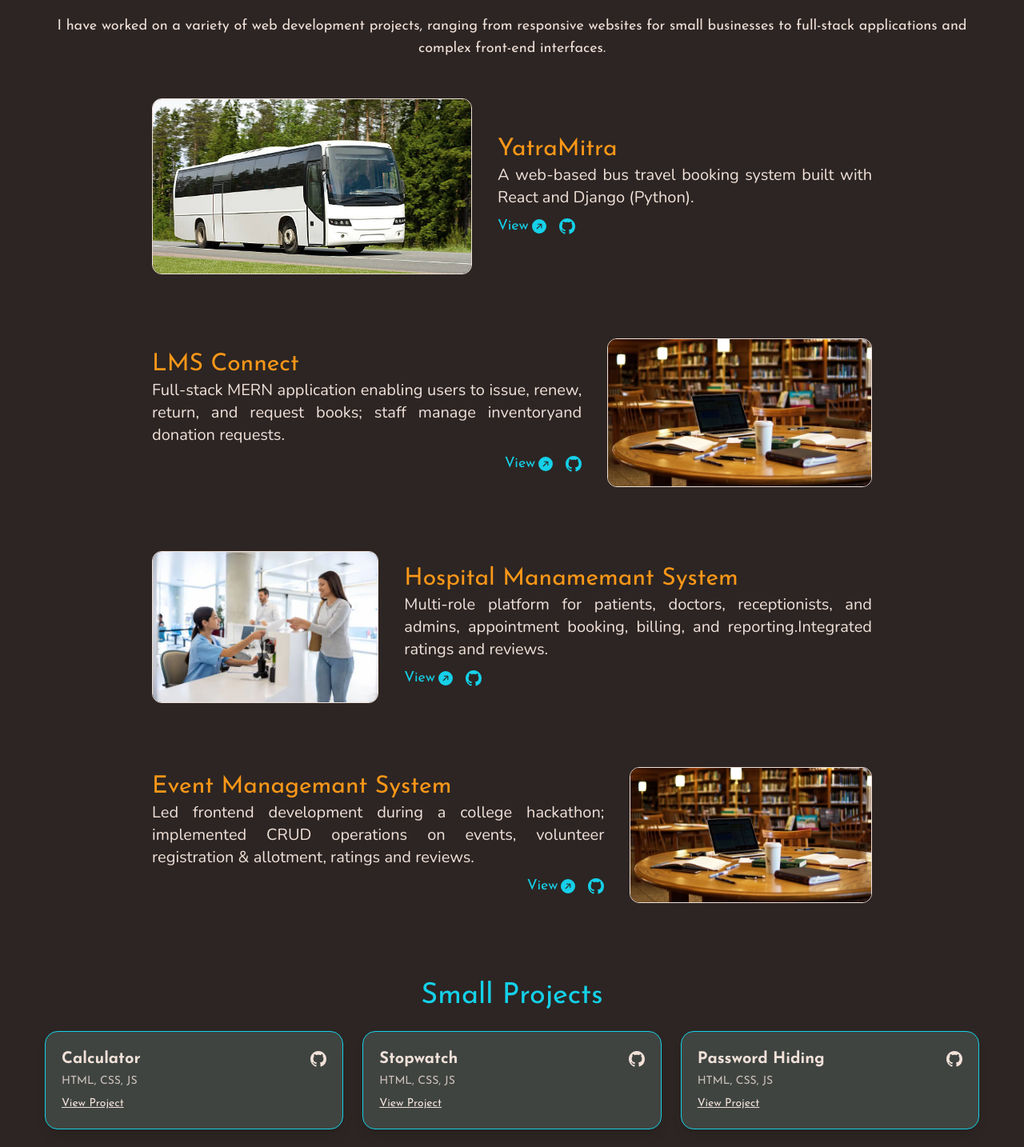
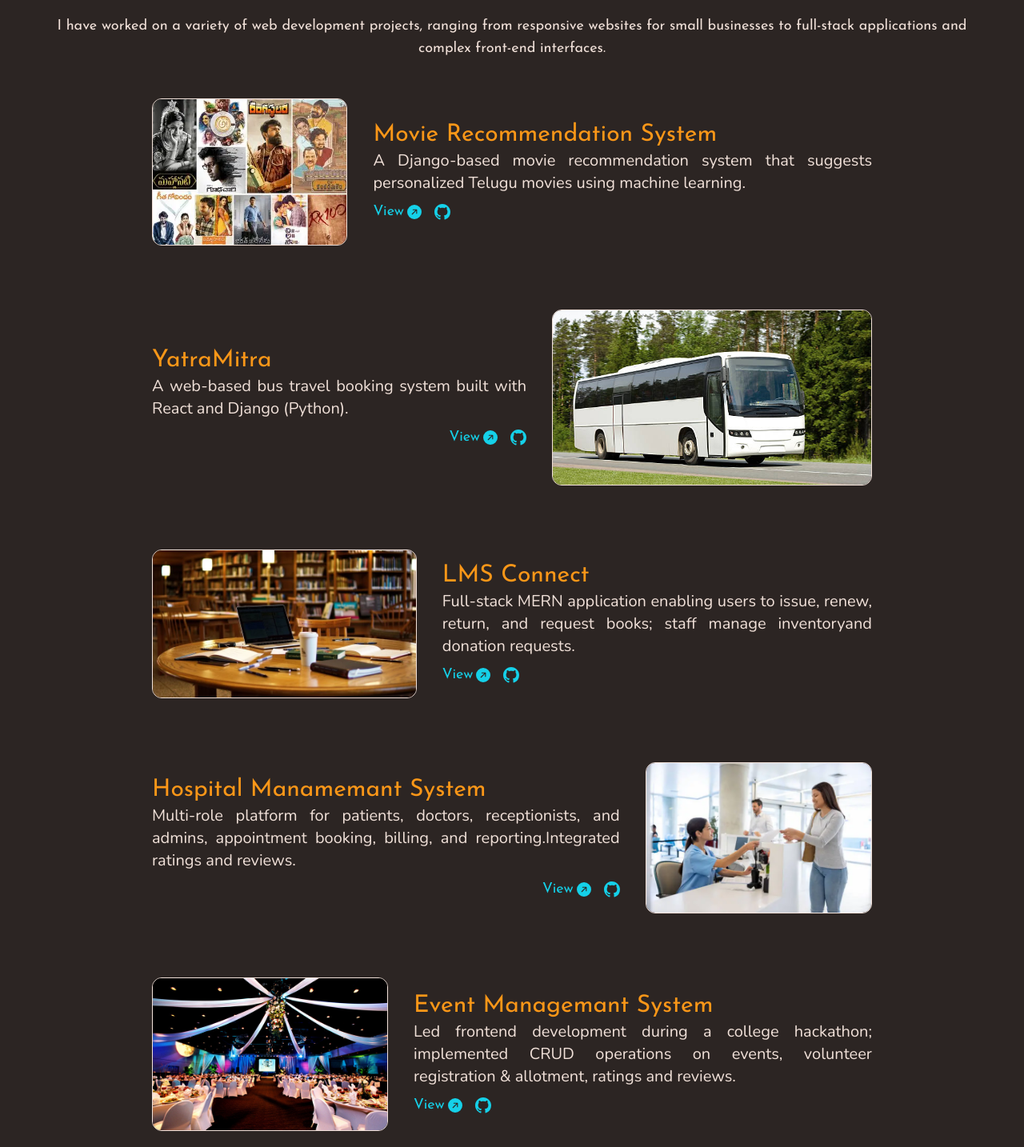
Before and after one commit to Bingi-Ramesh/my-portfolio, a React (Vite) app: page / in a window 1280 px wide. Shown: the part 3180-4614 px from the top of the page at 80% size. Built offline with nearby package versions, Linux system fonts and the light colour scheme.

Commit message:
added movie recommendation system

```diff
--- a/src/components/projectsSection/ProjectsMain.jsx
+++ b/src/components/projectsSection/ProjectsMain.jsx
@@ -6,9 +6,17 @@ import { BsFillArrowUpRightCircleFill, BsGithub } from "react-icons/bs";
 const ProjectsMain = () => {
   const projects = [
     {
+      name: "Movie Recommendation System",
+      year: "A Django-based movie recommendation system that suggests personalized Telugu movies using machine learning.",
+      align: "right",
+      image: "images/movie.webp",
+      link: "https://movie-recommendation-system-django.onrender.com/",
+      github:"https://github.com/Bingi-Ramesh/movie-recommendation-system-django"
+    },
+    {
       name: "YatraMitra",
       year: "A web-based bus travel booking system built with React and Django (Python).",
-      align: "right",
+      align: "left",
       image: "images/bus.jpg",
       link: "https://bus-booking-react-frontend.onrender.com/",
       github:"https://github.com/Bingi-Ramesh/bus-booking-react-frontend"
@@ -16,7 +24,7 @@ const ProjectsMain = () => {
     {
       name: "LMS Connect",
       year: "Full-stack MERN application enabling users to issue, renew, return, and request books; staff manage inventoryand donation requests.",
-      align: "left",
+      align: "right",
       image: "images/library.webp",
       link: "https://mini-project-library-donation.vercel.app/",
       github:"https://github.com/Bingi-Ramesh/mini-project-library-donation"
@@ -24,7 +32,7 @@ const ProjectsMain = () => {
     {
       name: "Hospital Manamemant System",
       year: "Multi-role platform for patients, doctors, receptionists, and admins, appointment booking, billing, and reporting.Integrated ratings and reviews.",
-      align: "right",
+      align: "left",
       image: "images/hospital.webp",
       link: "https://hospital-frontend-btec.onrender.com/",
       github:"https://github.com/Bingi-Ramesh/hospital-api"
@@ -32,8 +40,8 @@ const ProjectsMain = () => {
     {
       name: "Event Managemant System",
       year: "Led frontend development during a college hackathon; implemented CRUD operations on events, volunteer registration & allotment, ratings and reviews.",
-      align: "left",
-      image: "images/library.webp",
+      align: "right",
+      image: "images/event.jpg",
       link: "https://github.com/Bingi-Ramesh/Event-Management-System",
       github:"https://github.com/Bingi-Ramesh/Event-Management-System"
     },
```
Also changed, not shown: public/images/event.jpg (added), public/images/movie.webp (added).
